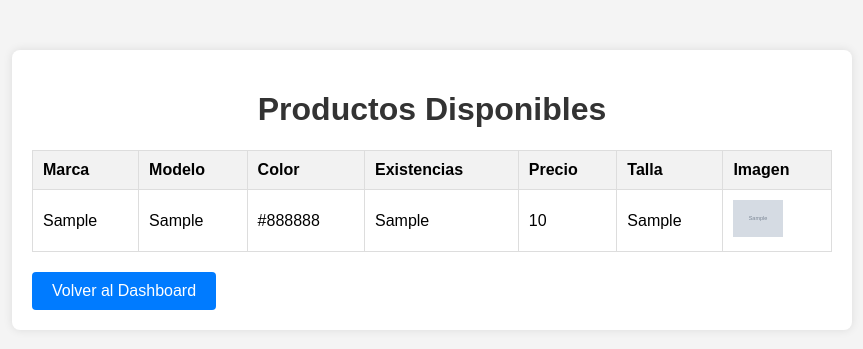
After one commit to Roberto9080/repositorio_py, a Flask app: page /see_products in a window 1280 px wide. The commit adds this page. Shown: the top 349 px of the page, without its empty margins (208-1071 px from the left). Run offline with Flask 3, Linux system fonts and the light colour scheme; the visitor is signed in with stand-in values (Sample User, id 1); tables that the repository leaves empty or names only in its code hold one stand-in row (values such as "Sample post"); grey boxes marked "Sample" are stand-in pictures.

Commit message:
agregando la interfaz de ver productos

```diff
--- a/app.py
+++ b/app.py
@@ -95,6 +95,20 @@ def add_product():
 
     return render_template('add_product.html')  # Renderiza la plantilla para agregar productos
 
+# Ruta para ver los productos
+@app.route('/see_products')
+def see_products():
+    # Verifica si el usuario está en la sesión
+    if 'username' not in session:
+        return redirect(url_for('login'))  # Si no hay sesión, redirige al login
+
+    # Obtiene los productos de la base de datos
+    cursor = conexion.cursor(dictionary=True)
+    cursor.execute("SELECT * FROM Productos")
+    productos = cursor.fetchall()  # Obtiene todos los resultados de la consulta
+
+    return render_template('see_products.html', productos=productos)  # Renderiza la plantilla con los productos
+
 # Inicia la aplicación Flask en modo debug
 if __name__ == '__main__':
     app.run(debug=True)
--- /dev/null
+++ b/static/styles_see_products.css
@@ -0,0 +1,59 @@
+body {
+    font-family: Arial, sans-serif;
+    background-color: #f4f4f4;
+    margin: 0;
+    padding: 0;
+}
+
+.container {
+    max-width: 800px;
+    margin: 50px auto;
+    padding: 20px;
+    background-color: #fff;
+    box-shadow: 0 0 10px rgba(0, 0, 0, 0.1);
+    border-radius: 8px;
+}
+
+h1 {
+    text-align: center;
+    color: #333;
+}
+
+table {
+    width: 100%;
+    border-collapse: collapse;
+    margin-top: 20px;
+}
+
+table, th, td {
+    border: 1px solid #ddd;
+}
+
+th, td {
+    padding: 10px;
+    text-align: left;
+}
+
+th {
+    background-color: #f2f2f2;
+}
+
+img {
+    max-width: 50px;
+    height: auto;
+}
+
+.button {
+    display: inline-block;
+    padding: 10px 20px;
+    margin-top: 20px;
+    background-color: #007bff;
+    color: white;
+    text-decoration: none;
+    border-radius: 4px;
+    text-align: center;
+}
+
+.button:hover {
+    background-color: #0056b3;
+}
--- /dev/null
+++ b/templates/see_products.html
@@ -0,0 +1,41 @@
+<!DOCTYPE html>
+<html lang="es">
+<head>
+    <meta charset="UTF-8">
+    <meta name="viewport" content="width=device-width, initial-scale=1.0">
+    <title>Ver Productos</title>
+    <link rel="stylesheet" href="{{ url_for('static', filename='styles_see_products.css') }}">
+</head>
+<body>
+    <div class="container">
+        <h1>Productos Disponibles</h1>
+        <table>
+            <thead>
+                <tr>
+                    <th>Marca</th>
+                    <th>Modelo</th>
+                    <th>Color</th>
+                    <th>Existencias</th>
+                    <th>Precio</th>
+                    <th>Talla</th>
+                    <th>Imagen</th>
+                </tr>
+            </thead>
+            <tbody>
+                {% for producto in productos %}
+                <tr>
+                    <td>{{ producto.marca }}</td>
+                    <td>{{ producto.modelo }}</td>
+                    <td>{{ producto.color }}</td>
+                    <td>{{ producto.existencias }}</td>
+                    <td>{{ producto.precio }}</td>
+                    <td>{{ producto.talla }}</td>
+                    <td><img src="{{ url_for('static', filename='images/' ~ producto.imagen_nombre) }}" alt="{{ producto.modelo }}" width="50"></td>
+                </tr>
+                {% endfor %}
+            </tbody>
+        </table>
+        <a href="{{ url_for('dashboard') }}" class="button">Volver al Dashboard</a>
+    </div>
+</body>
+</html>
```
Also changed, not shown: static/styles_add_product.css (+29 -15 lines), templates/add_product.html (+7 -3 lines), static/images/termit.jpg (added).
